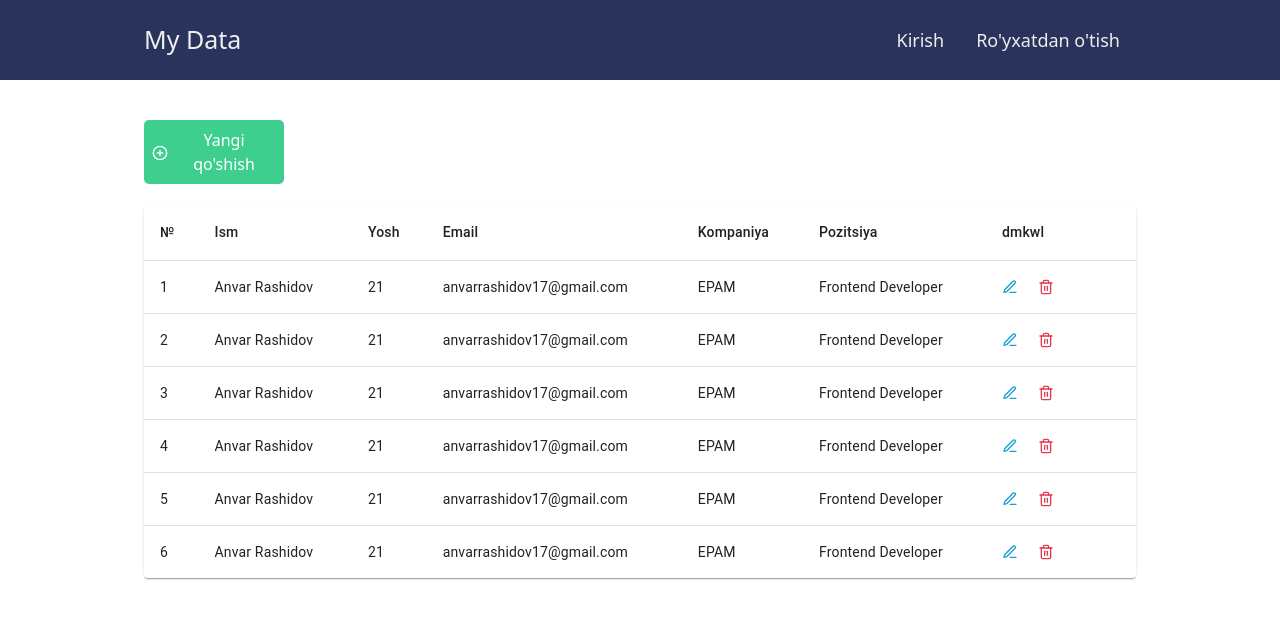
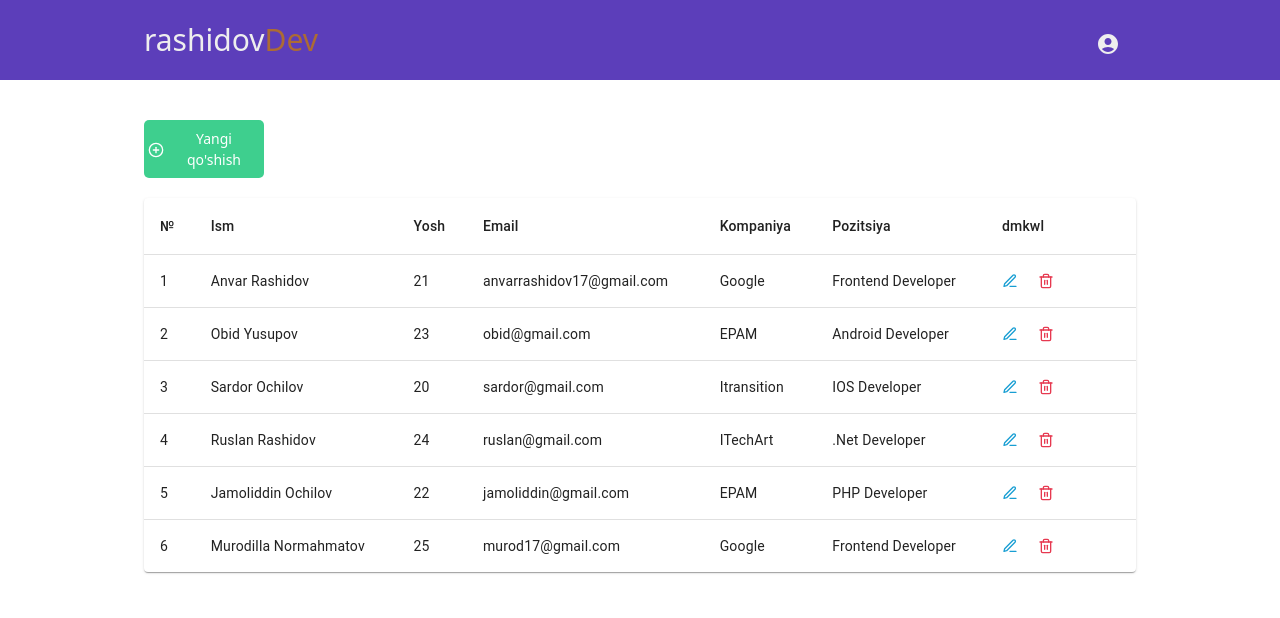
Before and after one commit to rashidovDev/todo-app, a React (Create React App) app: page / in a window 1280 px wide. Shown: the top 618 px of the page. Built offline with nearby package versions, Linux system fonts and the light colour scheme.

Commit message:
fixed styling

```diff
--- a/src/components/list/AddList.jsx
+++ b/src/components/list/AddList.jsx
@@ -5,6 +5,7 @@ import { Link } from 'react-router-dom'
 import { useDispatch } from 'react-redux'
 import { addFile } from '../../store/developerReducer'
 import { useNavigate } from 'react-router-dom'
+import { Save, XCircle } from 'react-feather'
 
 const AddList = () => {
 
@@ -39,13 +40,13 @@ const AddList = () => {
         <MyInput name="Email" placeholder="Enter your name" type="text" value={email} setValue={setEmail}/>
         <MyInput name="Kompaniya" placeholder="Enter your name" type="text" value={company} setValue={setCompany}/>
         <MyInput name="Pozitsiya" placeholder="Enter your name" type="text" value={position} setValue={setPosition}/>
-        <div className=''>
-            <Link to="/">
-            <MyButton class="cancel">
+        <div className='absolute bottom-5 right-2 md:right-[14] flex w-[300px] justify-center'>
+            <Link to="/" className='pr-2'>
+            <MyButton icon={<XCircle size={16}/>} class="cancel">
                 Bekor qilish
             </MyButton>
             </Link>
-            <MyButton class="save">
+            <MyButton icon={<Save size={16}/>} class="save">
                 Saqlash
             </MyButton>
         </div>
--- a/src/components/list/ListItem.jsx
+++ b/src/components/list/ListItem.jsx
@@ -1,5 +1,5 @@
 import React, { useEffect, useState } from 'react'
-import {useSelector} from "react-redux"
+import {useDispatch, useSelector} from "react-redux"
 import TableRow from '@mui/material/TableRow';
 import TableCell from '@mui/material/TableCell';
 import {
@@ -11,12 +11,14 @@ import {
     CheckCircle,
     XCircle,
  } from "react-feather";
+import { deleteDeveloper } from '../../store/developerReducer';
 
 
 
 const ListItem = () => {
 
   const developers = useSelector(state => state.developers.developers)
+  const dispatch = useDispatch()
 
   return (
     <>
@@ -38,7 +40,7 @@ const ListItem = () => {
             <TableCell align="left" sx={{ width : "150px"}}>
               <div className='flex'>
                 <button className='mr-5'> <Edit3 color={"#189ED3"} size={16} /></button>
-                <button> <Trash2 color={"#E63950"} size={16} /></button>
+                <button onClick={() => dispatch(deleteDeveloper(developer.id))}> <Trash2 color={"#E63950"} size={16} /></button>
               </div>
             </TableCell>
           </TableRow>
--- a/src/components/navbar/Navbar.jsx
+++ b/src/components/navbar/Navbar.jsx
@@ -1,8 +1,8 @@
 import { useRef} from 'react';
-import { FaBars, FaTimes } from 'react-icons/fa';
+import { FaBars, FaTelegram, FaTimes } from 'react-icons/fa';
 import {Link} from "react-router-dom"
 import { navigation } from '../../data';
-
+import AccountCircleIcon from '@mui/icons-material/AccountCircle';
 
 const Navbar = () => {
 
@@ -14,15 +14,23 @@ const Navbar = () => {
 	};
 
     return (
-        <div className='bg-[#29335C] z-50'>
+        <div className='bg-[#5C3EBA] z-50'>
         <header className='md:w-[80%] m-auto px-4'>
-            <h2 className='text-[25px] font-[400]'>My Data</h2>
-            <nav className='flex' ref={navRef}>
+            {/* <h2 className='text-[25px] font-[400]'>rashidovDev</h2> */}
+            <h1 className='text-3xl bold logo'>rashidov<span style={{color:"#AC6B34"}}>Dev</span></h1>
+            <nav className='flex z-50 mb-10' ref={navRef}>
                 {
-                    navigation.map((item, idx) => (
-                        <Link key={idx + 1} onClick={showNavbar}  to={item.href}
-                        className='mx-4 text-[18px]'>{item.name}</Link>
-                    ))
+                <div>
+                <div className='mt-12 pr-4 hidden md:flex cursor-pointer'><AccountCircleIcon/></div>
+                <div className='md:hidden flex justify-center flex-col'>
+                    <img src={require("../../assets/logo.jpg")} alt="logo" className='rounded-full w-[250px] h-[250px]' />
+                    <a className='text-center mt-5 text-[20px] flex items-center justify-center' href="https://t.me/rashidov_dev"><FaTelegram/> <span className='pl-1'>rashidov_dev</span></a>
+                </div>
+                </div>
+                    // navigation.map((item, idx) => (
+                    //     <Link key={idx + 1} onClick={showNavbar}  to={item.href}
+                    //     className='mx-4 text-[18px]'>{item.name}</Link>
+                    // ))
                 }
                 <button className='nav-btn nav-close-btn text-[30px]' onClick={showNavbar}>
                     <FaTimes/>
--- a/src/index.css
+++ b/src/index.css
@@ -11,7 +11,7 @@
 }
 
 :root{
-  --mainColor: #29335C;
+  --mainColor: #5C3EBA;
   --mainColorLight : #5767aa;
   --secondaryColor : #DB2B39;
   --textColor : #eee
--- a/src/store/developerReducer.js
+++ b/src/store/developerReducer.js
@@ -9,55 +9,57 @@ const defaultState = {
             name : "Anvar Rashidov",
             age : 21,
             email : "anvarrashidov17@gmail.com",
-            company : "EPAM",
+            company : "Google",
             position : "Frontend Developer",
         },
         {
-            id : 1,
-            name : "Anvar Rashidov",
-            age : 21,
-            email : "anvarrashidov17@gmail.com",
+            id : 2,
+            name : "Obid Yusupov",
+            age : 23,
+            email : "obid@gmail.com",
             company : "EPAM",
+            position : "Android Developer",
+        },
+        {
+            id : 3,
+            name : "Sardor Ochilov",
+            age : 20,
+            email : "sardor@gmail.com",
+            company : "Itransition",
+            position : "IOS Developer",
+        },
+        {
+            id : 4,
+            name : "Ruslan Rashidov",
+            age : 24,
+            email : "ruslan@gmail.com",
+            company : "ITechArt",
+            position : ".Net Developer",
+        },
+        {
+            id : 5,
+            name : "Jamoliddin Ochilov",
+            age : 22,
+            email : "jamoliddin@gmail.com",
+            company : "EPAM",
+            position : "PHP Developer",
+        },
+        {
+            id : 6,
+            name : "Murodilla Normahmatov",
+            age : 25,
+            email : "murod17@gmail.com",
+            company : "Google",
             position : "Frontend Developer",
         },
-        {
-            id : 1,
-            name : "Anvar Rashidov",
-            age : 21,
-            email : "anvarrashidov17@gmail.com",
-            company : "EPAM",
-            position : "Frontend Developer",
-        },
-        {
-            id : 1,
-            name : "Anvar Rashidov",
-            age : 21,
-            email : "anvarrashidov17@gmail.com",
-            company : "EPAM",
-            position : "Frontend Developer",
-        },
-        {
-            id : 1,
-            name : "Anvar Rashidov",
-            age : 21,
-            email : "anvarrashidov17@gmail.com",
-            company : "EPAM",
-            position : "Frontend Developer",
-        },
-        {
-            id : 1,
-            name : "Anvar Rashidov",
-            age : 21,
-            email : "anvarrashidov17@gmail.com",
-            company : "EPAM",
-            position : "Frontend Developer",
-        },
+
     ]
 }
 
 export const developerReducer = (state = defaultState, action) => {
     switch(action.type){
         case ADD_DEVELOPER : return {...state, developers : [...state.developers, action.payload]}
+        case DELETE_DEVELOPER : return {...state, developers : [...state.developers.filter(developer => developer.id !== action.payload)]}
        default :
            return state
 
@@ -65,3 +67,4 @@ export const developerReducer = (state = defaultState, action) => {
 }
 
 export const addFile = (user) => ({ type : ADD_DEVELOPER, payload : user})
+export const deleteDeveloper = (developerId) => ({type : DELETE_DEVELOPER, payload : developerId})
--- a/src/utils/MyButton.jsx
+++ b/src/utils/MyButton.jsx
@@ -2,7 +2,7 @@ import React from 'react'
 
 const MyButton = ({children,...props}) => {
   return (
-    <button className={`${props.class} text-[#fff] p-2 rounded-[5px] flex justify-center items-center w-[140px]`}>
+    <button className={`${props.class} text-[#fff] text-[14px] px-1 py-2 rounded-[5px] flex justify-center items-center w-[120px]`}>
         <span className='pr-1 mt-[1px]'>{props.icon}</span><span>{children}</span>
     </button>
   )
--- a/src/utils/MyInput.jsx
+++ b/src/utils/MyInput.jsx
@@ -2,7 +2,7 @@ import React from 'react'
 
 const MyInput = (props) => {
   return (
-    <div className='my-5 w-[400px] m-auto flex items-center'>
+    <div className='my-5 md:w-[400px] w-[300px] m-auto flex items-center'>
         <label htmlFor="" className='mr-2 text-[#999] text-[14px] w-[100px] flex justify-end'>
             {props.name}
         </label>
```
Also changed, not shown: 2 other files (tests, documents, lock files or other folders).
